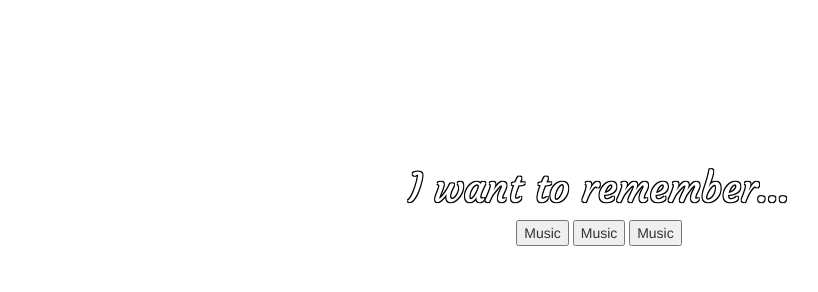
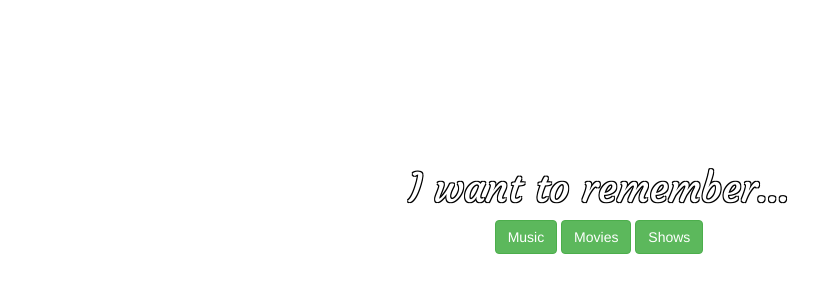
Before and after one commit to kmausolf/memory_laneA7, a plain HTML site: page settings.html in a window 1280 px wide. Shown: the part 72-364 px from the top of the page, without its empty margins (41-859 px from the left). Drawn offline with nearby package versions, Linux system fonts and the light colour scheme; no server answers.

Commit message:
Kendrick: Quick fix for settings

```diff
--- a/js/settings.js
+++ b/js/settings.js
@@ -1,3 +1,4 @@
+/*
 //calls functions on page load
 $(document).ready(function(){
 
@@ -13,8 +14,11 @@ $(document).ready(function(){
     getSetting('movies_setting');
     getSetting('shows_setting');
     */
+    /*
   });
 });
+*/
+/*
 
 //function to get the specified setting of the user
 function getSetting(setting) {
@@ -88,6 +92,7 @@ function togglerandom(string) {
   console.log('test function');
 }
 
+*/
 
 (function() {
 
@@ -137,4 +142,3 @@ function togglerandom(string) {
 
   });//end Buttons
 })();
-*/
--- a/settings.html
+++ b/settings.html
@@ -40,16 +40,16 @@
         <center>
 
           <h1>I want to remember...</h1>
+<!--
+          <button type="button" class="settings" id="music_setting" onclick="updateSettings('music')">Music</button>
 
-          <button type="button" class="settings" id="music_setting" onclick="updateSettings('music)">Music</button>
+          <button type="button" class="settings" id="music_setting" onclick="updateSettings('music')">Music</button>
 
-          <button type="button" class="settings" id="music_setting" onclick="updateSettings('music)">Music</button>
+          <button type="button" class="settings" id="music_setting" onclick="updateSettings('music')">Music</button>
 
-          <button type="button" class="settings" id="music_setting" onclick="updateSettings('music)">Music</button>
-
-          <!--
 <div class="btn-group btn-group-lg delay" id="delay" style="visibility: hidden">
 
+-->
 
 <button type="button" class="btn" ng-class="{true: 'btn-success', false: 'btn-default'}[musicActive]" ng-click="toggleActive('music')">Music</button>
 
@@ -58,8 +58,6 @@
 <button type="button" class="btn" ng-class="{true: 'btn-success', false: 'btn-default'}[showsActive]" ng-click="toggleActive('shows')">Shows</button>
 
 
-</div>
--->
 
         </center>
       </div>
@@ -67,8 +65,8 @@
 
     <!-- End of Jumbotron ------------------------>
     <script language="JavaScript"  src="http://ajax.googleapis.com/ajax/libs/jquery/1.10.0/jquery.min.js"></script>
-    <script type="text/javascript" src="js/personal.js"></script>
-    <!--<script type="text/javascript" src="js/angular.min.js"></script>-->
+    <!--<script type="text/javascript" src="js/personal.js"></script>-->
+    <script type="text/javascript" src="js/angular.min.js"></script>
     <script type="text/javascript" src="js/settings.js"></script>
     <script src="http://code.jquery.com/jquery-1.11.0.min.js"></script>
     <script src="https://maxcdn.bootstrapcdn.com/bootstrap/3.3.7/js/bootstrap.min.js" integrity="sha384-Tc5IQib027qvyjSMfHjOMaLkfuWVxZxUPnCJA7l2mCWNIpG9mGCD8wGNIcPD7Txa" crossorigin="anonymous"></script>
```
